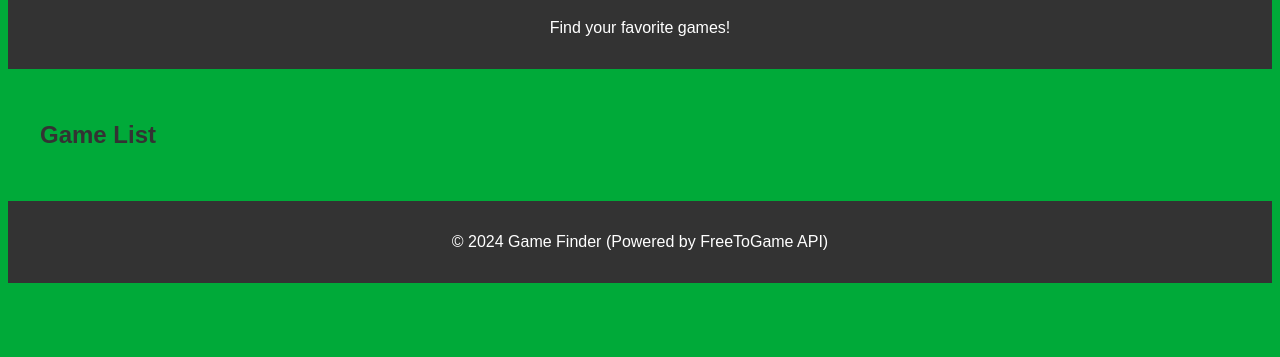
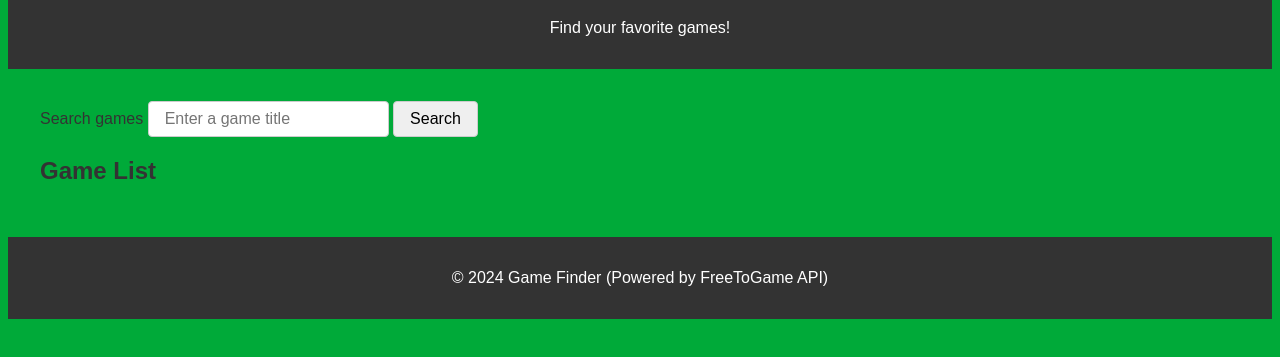
Before and after one commit to hende586/fetchapipractice, a plain HTML site: page index.html in a window 1280 px wide. Shown: the part 85-442 px from the top of the page. Drawn offline with Linux system fonts and the light colour scheme.

Commit message:
ai assist update, testing to see if it works

```diff
--- a/index.html
+++ b/index.html
@@ -13,6 +13,11 @@
         <p>Find your favorite games!</p>
     </header>
     <main>
+        <form id="search-form">
+    <label for="search">Search games</label>
+    <input id="search" type="search" placeholder="Enter a game title">
+    <button type="submit">Search</button>
+</form>
         <h2>Game List</h2>
         <div id="game-list"></div>
     </main>
```
